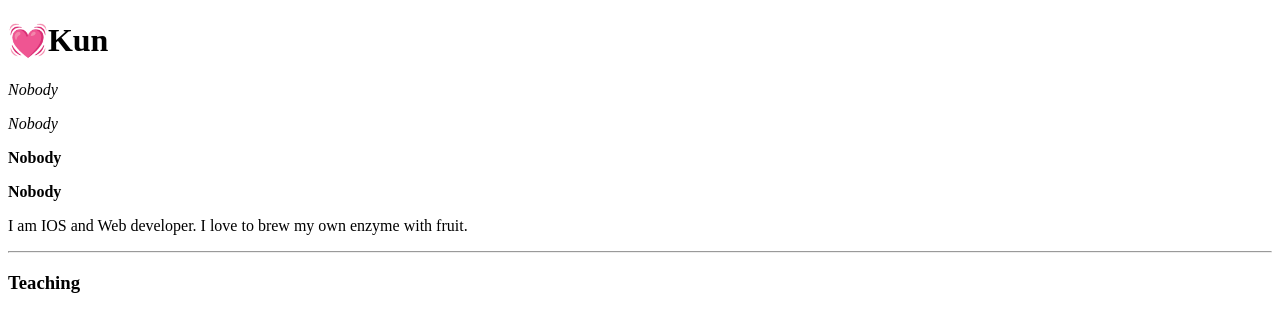
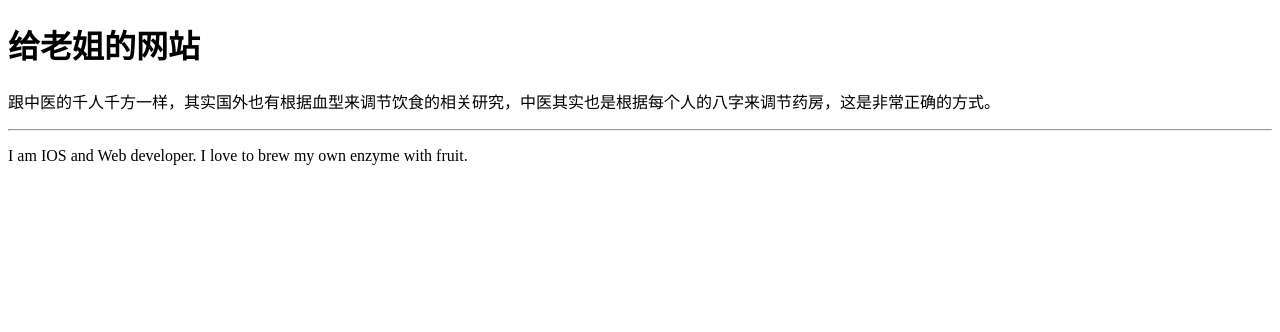
Before and after one commit to donkeygirl/donkeygirl.github.io, a plain HTML site: page index.html in a window 1280 px wide. Drawn offline with Linux system fonts and the light colour scheme.

Commit message:
Update index.html

```diff
--- a/index.html
+++ b/index.html
@@ -7,13 +7,9 @@
     <title>💓Kun's Person Sites</title>
 </head>
 <body>
-    <h1>💓Kun</h1>
-    <p><em>Nobody</em></p>
-    <p><i>Nobody</i></p>
-    <p><strong>Nobody</strong></p>
-    <p><b>Nobody</b></p>
+    <h1><b>给老姐的网站</b></h1>
+    <p>跟中医的千人千方一样，其实国外也有根据血型来调节饮食的相关研究，中医其实也是根据每个人的八字来调节药房，这是非常正确的方式。</p>
+    <hr>
     <p>I am IOS and Web developer. I love to brew my own enzyme with fruit.</p>
-    <hr>
-    <h3><b>Teaching</b></h3>
 </body>
 </html>
```
